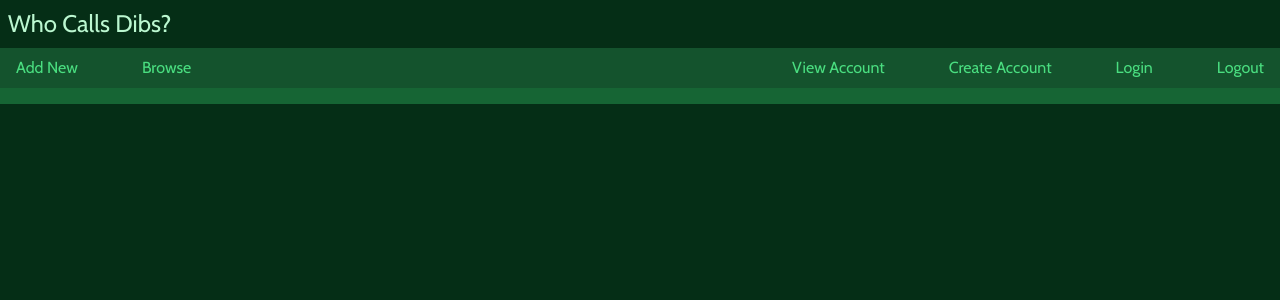
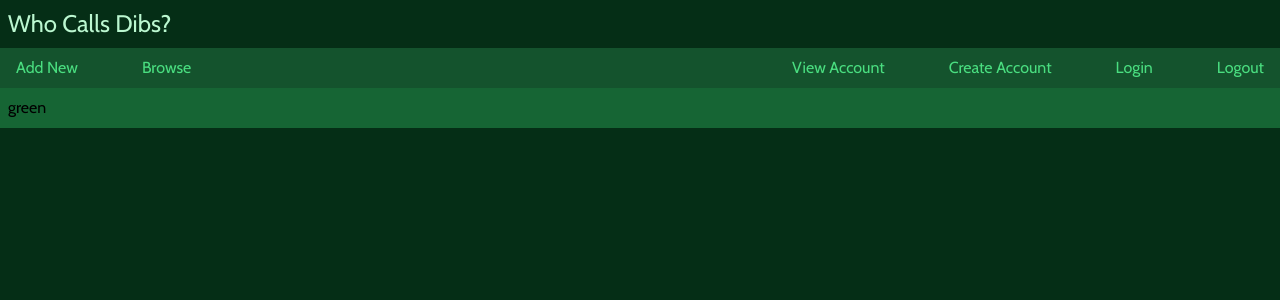
Before and after one commit to vkanicka/WhoCallsDibs, a Next.js app: page / in a window 1280 px wide. Shown: the top 300 px of the page. Built offline with nearby package versions, Linux system fonts and the light colour scheme.

Commit message:
Test basic context in app router

```diff
--- a/src/app/page.tsx
+++ b/src/app/page.tsx
@@ -1,9 +1,18 @@
+'use client'
+import TestContextProvider, { TestContext } from '@data/context/test'
+import { useContext } from 'react'
+
 export default function Home() {
+  const testCtx = useContext(TestContext)
+  console.log(testCtx)
   return (
     <main>
       {/* <p>Add New</p>
       <p>Categories</p>
       <p>Browse All</p> */}
+      <TestContextProvider>
+        <p>{testCtx.word}</p>
+      </TestContextProvider>
     </main>
   );
 }
--- /dev/null
+++ b/src/data/context/test.jsx
@@ -0,0 +1,30 @@
+/**
+ * This file is to test setup of context in nextjs app router using minimal data for simplicity and speed
+ */
+
+'use client'
+import { createContext, useState } from 'react';
+
+export const TestContext = createContext({
+    word: 'green'
+})
+
+const TestContextProvider = ({ children }) => {
+    const [test, setTest] = useState({
+        word: 'green',
+    })
+    // update fx
+    // const handleUpdateTest = () => {
+    //     setTest('blue')
+    // }
+    // console.log(handleUpdateTest)
+
+    const ctxValue = {
+        word: test.word
+    }
+
+    return <TestContext.Provider value={ctxValue}>
+        {children}
+    </TestContext.Provider>
+}
+export default TestContextProvider;
```
Also changed, not shown: src/data/context/user.ts (added, +34 -0 lines).
